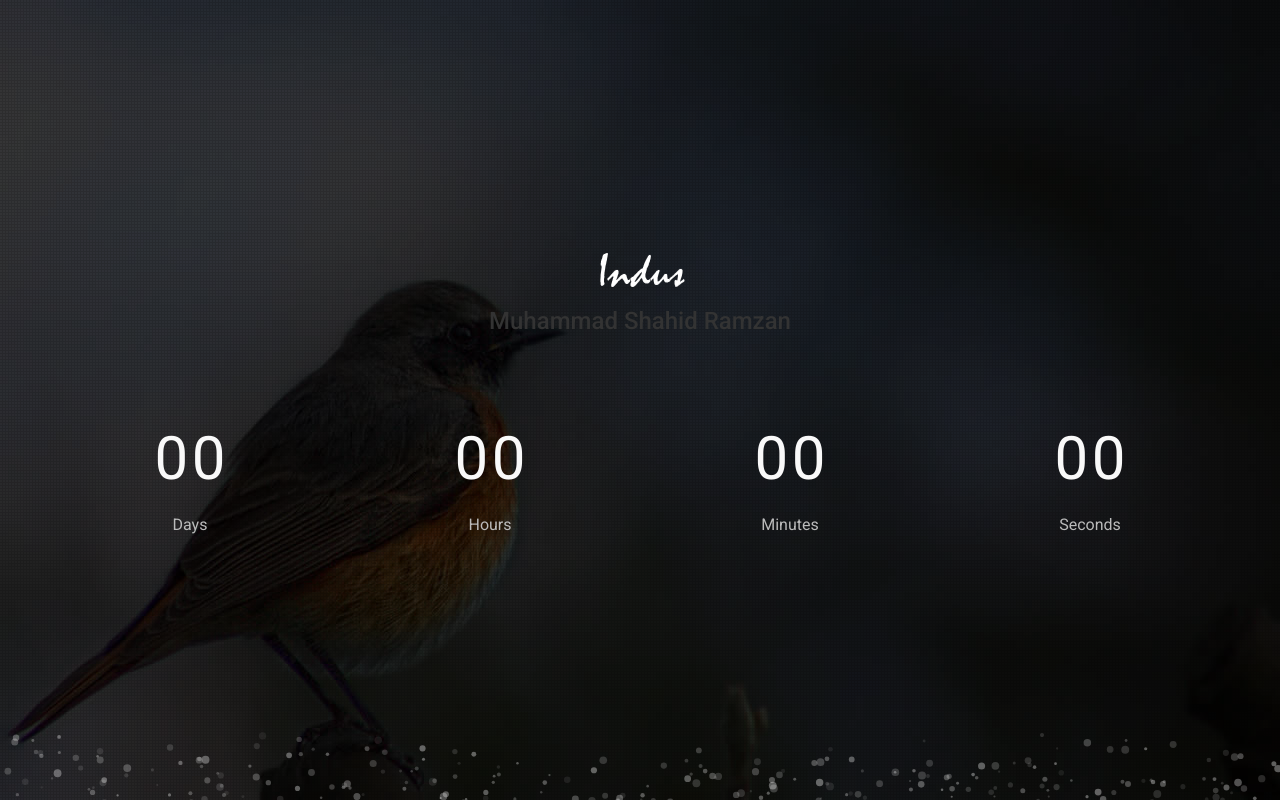
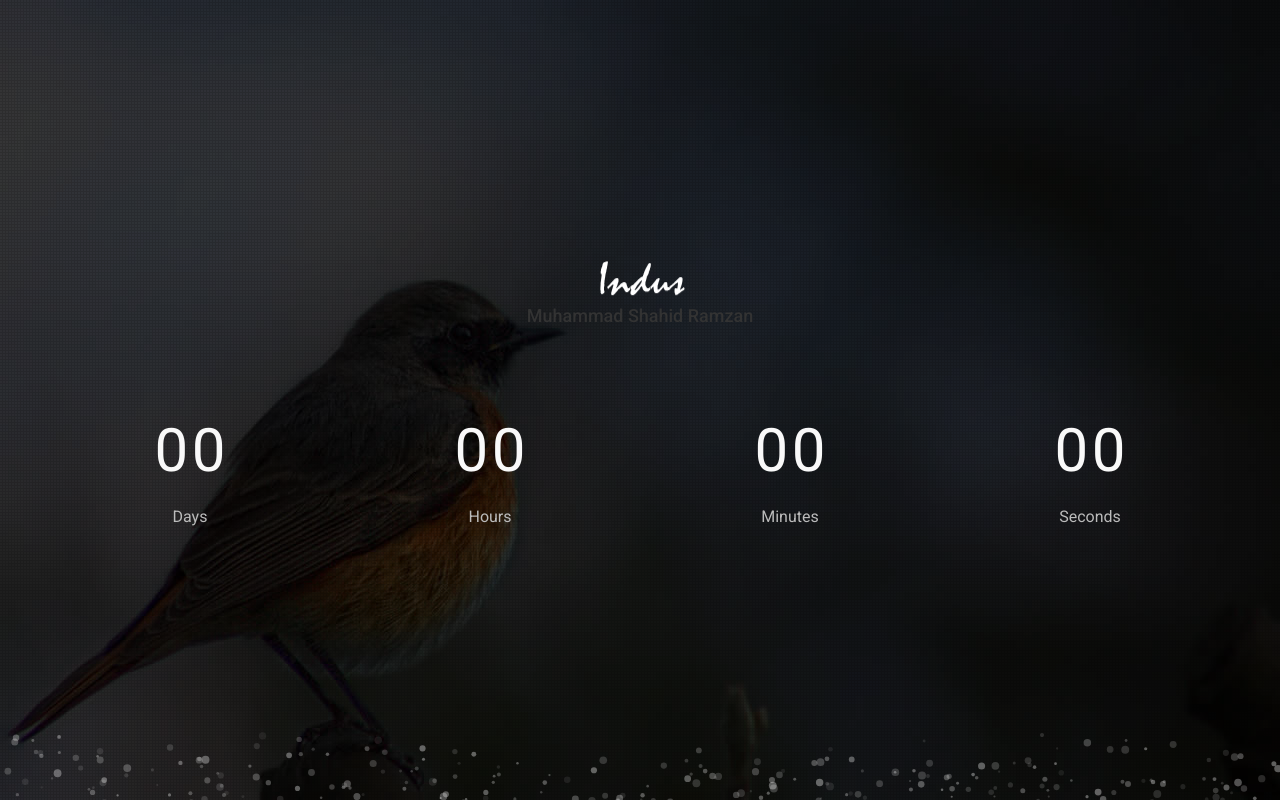
Before and after one commit to Ansarissab/MuhammadZahid01.github.io, a plain HTML site: page index.html in a window 1280 px wide. Shown: the top 802 px of the page. Drawn offline with Linux system fonts and the light colour scheme; animation ran at ten frames a second; files whose address does not match are found by name.

Commit message:
Updated name html tag

```diff
--- a/index.html
+++ b/index.html
@@ -42,7 +42,7 @@
                         <div class="row">
                             <div class="logo">
                                 <img src="images/logo.png" alt="logo">
-                                <h3>Muhammad Shahid Ramzan</h3>
+                                <h4>Muhammad Shahid Ramzan</h4>
                             </div>
                         </div>
                         <div class="row">
```
